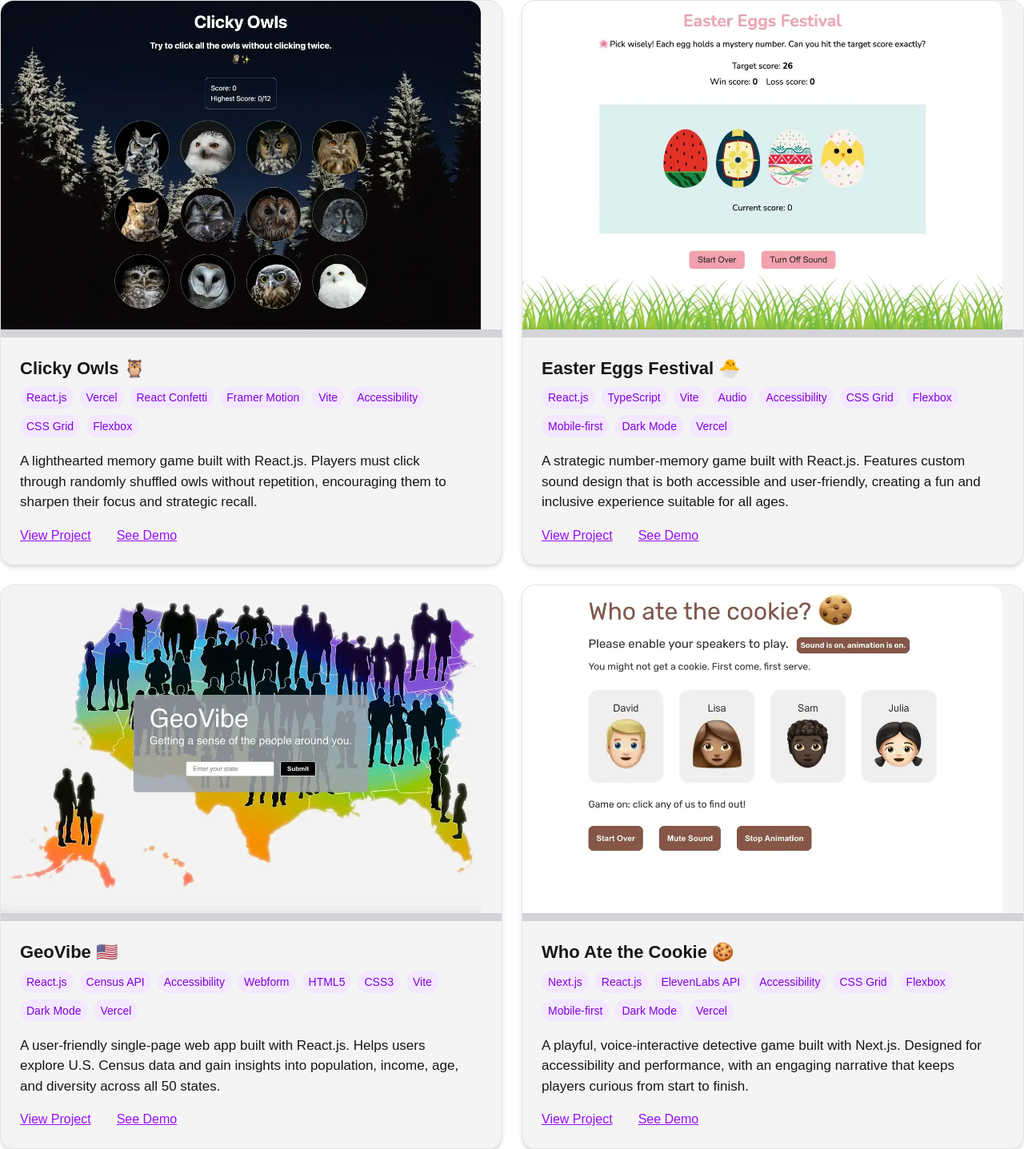
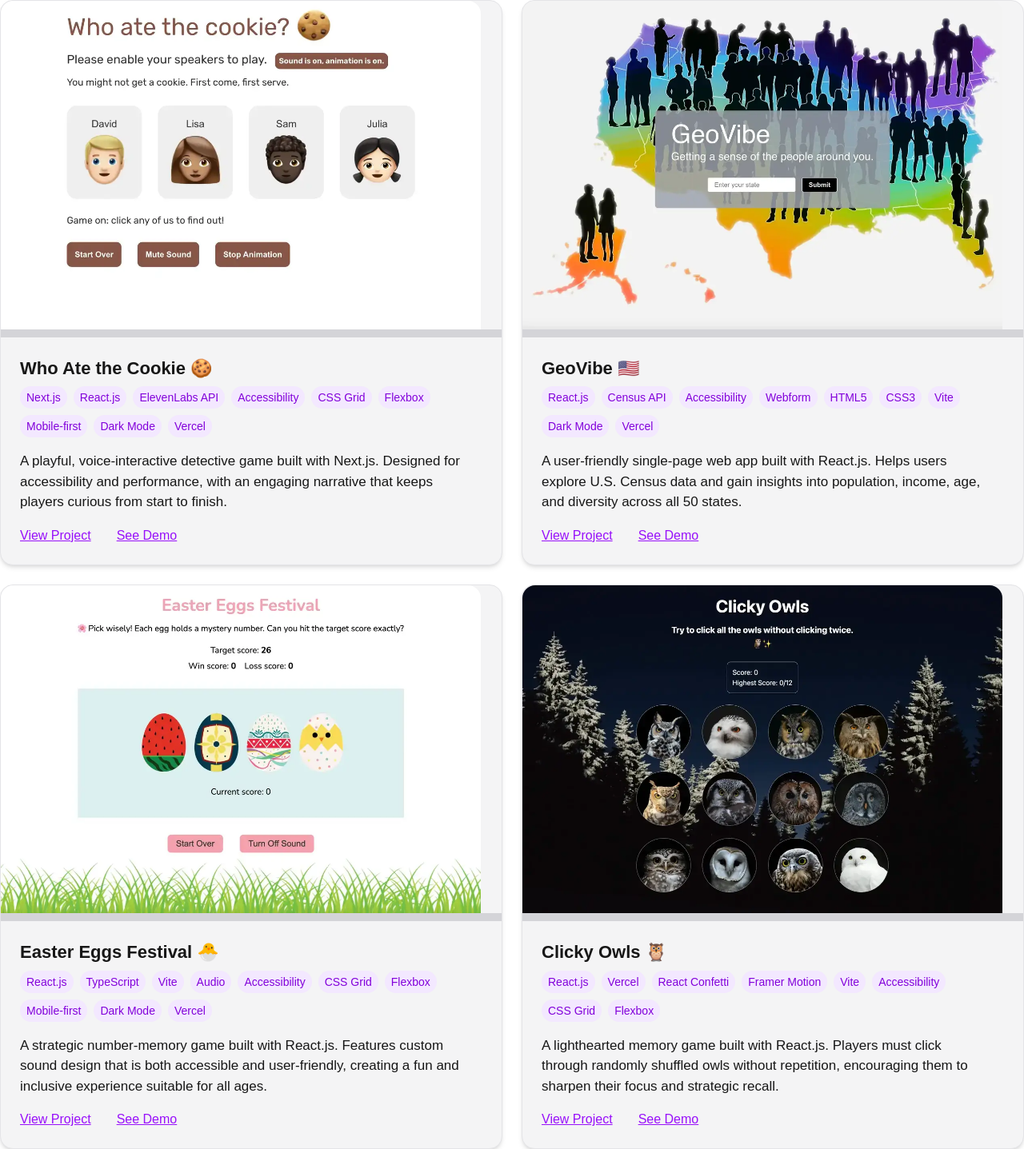
Before and after one commit to zcdev/my-portfolio, a Next.js app: page /project in a window 1280 px wide. Shown: the whole page at 80% size. Built offline with nearby package versions, Linux system fonts and the light colour scheme.

Commit message:
feat(project): display docs in preferred sorted order - implement project id to project docs and MDX metadata - implement sort function and update .map() with new key by project id

```diff
--- a/src/app/content/docs/clicky-owls.mdx
+++ b/src/app/content/docs/clicky-owls.mdx
@@ -1,4 +1,5 @@
 ---
+id: 5
 title: "Clicky Owls 🦉"
 slug: "clicky-owls"
 tech: ["React.js", "Vercel", "React Confetti", "Framer Motion", "Vite", "Accessibility", "CSS Grid", "Flexbox"]
--- a/src/app/content/docs/easter-eggs-festival.mdx
+++ b/src/app/content/docs/easter-eggs-festival.mdx
@@ -1,4 +1,5 @@
 ---
+id: 4
 title: "Easter Eggs Festival 🐣"
 slug: "easter-eggs-festival"
 tech: ["React.js", "TypeScript", "Vite", "Audio", "Accessibility", "CSS Grid", "Flexbox", "Mobile-first", "Dark Mode", "Vercel"]
--- a/src/app/content/docs/geovibe.mdx
+++ b/src/app/content/docs/geovibe.mdx
@@ -1,4 +1,5 @@
 ---
+id: 3
 title: "GeoVibe 🇺🇸"
 slug: "geovibe"
 tech: ["React.js", "Census API", "Accessibility", "Webform", "HTML5", "CSS3", "Vite", "Dark Mode", "Vercel"]
--- a/src/app/content/docs/who-ate-the-cookie.mdx
+++ b/src/app/content/docs/who-ate-the-cookie.mdx
@@ -1,4 +1,5 @@
 ---
+id: 1
 title: "Who Ate the Cookie 🍪"
 slug: "who-ate-the-cookie"
 tech: ["Next.js", "React.js", "ElevenLabs API", "Accessibility", "CSS Grid", "Flexbox", "Mobile-first", "Dark Mode", "Vercel"]
--- a/src/app/project/page.tsx
+++ b/src/app/project/page.tsx
@@ -1,17 +1,18 @@
 import Link from "next/link";
-import { getProjectMeta } from "../utils/index-metadata";
+import { getProjectMeta, MdxMeta } from "../utils/index-metadata";
 import ResponsiveImage from "../components/ResponsiveImage";
 import ListPills from "../components/PillsList";
 
 export default async function ProjectIndex() {
-  const docs = getProjectMeta();
+  const docs: MdxMeta[] = getProjectMeta();
+  const sorted = docs.sort((a, b) => a.id! - b.id!);
 
   return (
     <ul className="grid md:grid-cols-2 gap-6">
-      {docs.map((doc) => {
+      {sorted.map((doc) => {
         return (
           <li
-            key={doc.slug}
+            key={doc.id}
             className="rounded-2xl border-1 border-zinc-200 shadow-md bg-zinc-100 dark:bg-stone-800 dark:text-zinc-400 dark:border-none"
           >
             <ResponsiveImage className="rounded-t-2xl" src={`/assets/${doc.slug}`} alt="" width={600} height={411} />
--- a/src/app/utils/index-metadata.ts
+++ b/src/app/utils/index-metadata.ts
@@ -3,6 +3,7 @@ import path from "path";
 import matter from "gray-matter";
 
 export type MdxMeta = {
+  id?: number;
   slug: string;
   title: string;
   date?: string;
@@ -23,13 +24,14 @@ export function getPostMetadata(contentFolder: "docs" | "posts"): MdxMeta[] {
 
     return {
       slug,
+      id: (data.id as number) || undefined,
       title: (data.title as string) || slug,
       date: (data.date as string) || undefined,
       description: (data.description as string) || undefined,
       tech: (Array.isArray(data.tech) ? data.tech : [data.tech]) || undefined,
       demo: (data.demo as string) || undefined,
       codebase: (data.codebase as string) || undefined,
-    }
+    };
   });
 }
 
```
